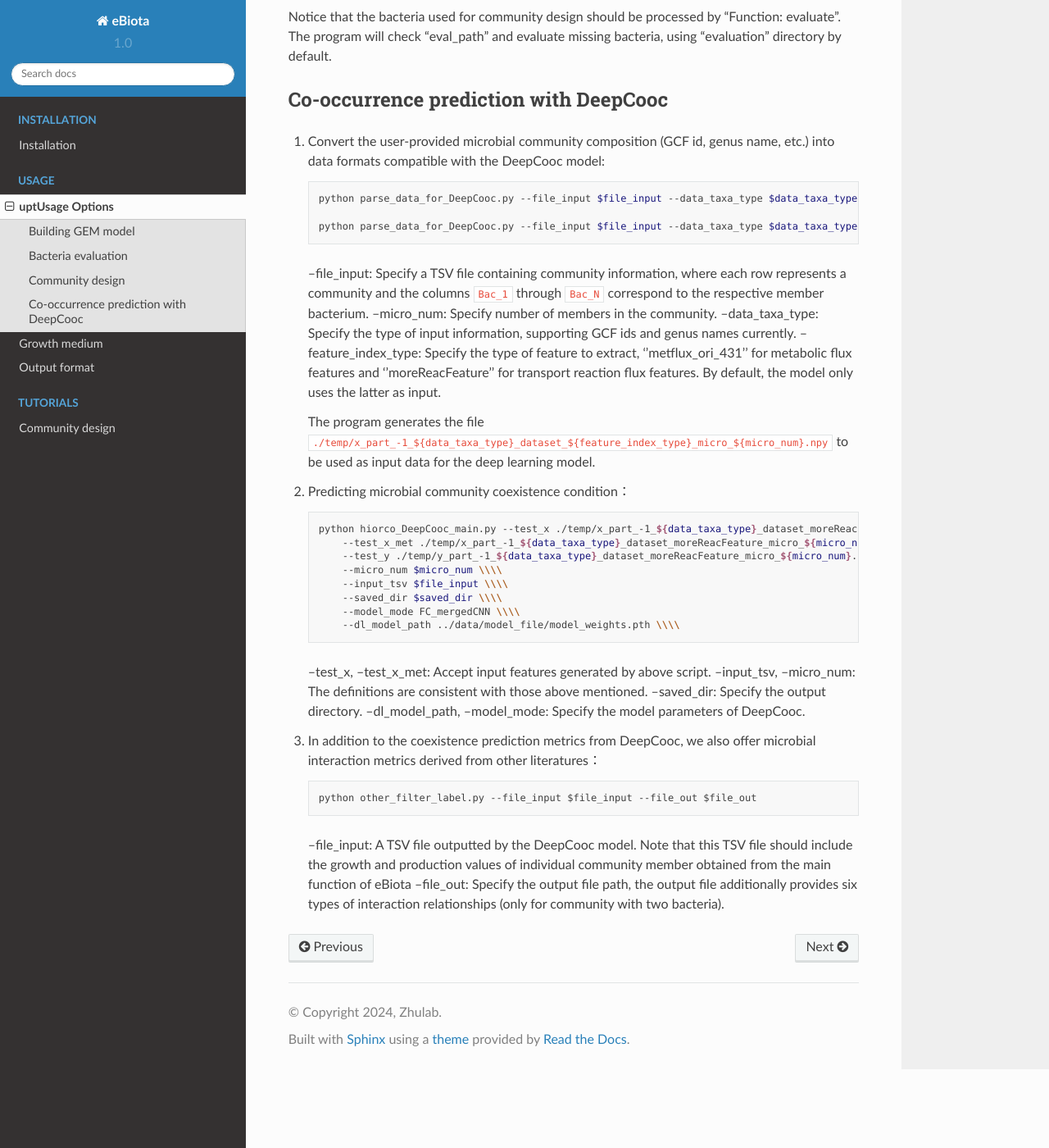
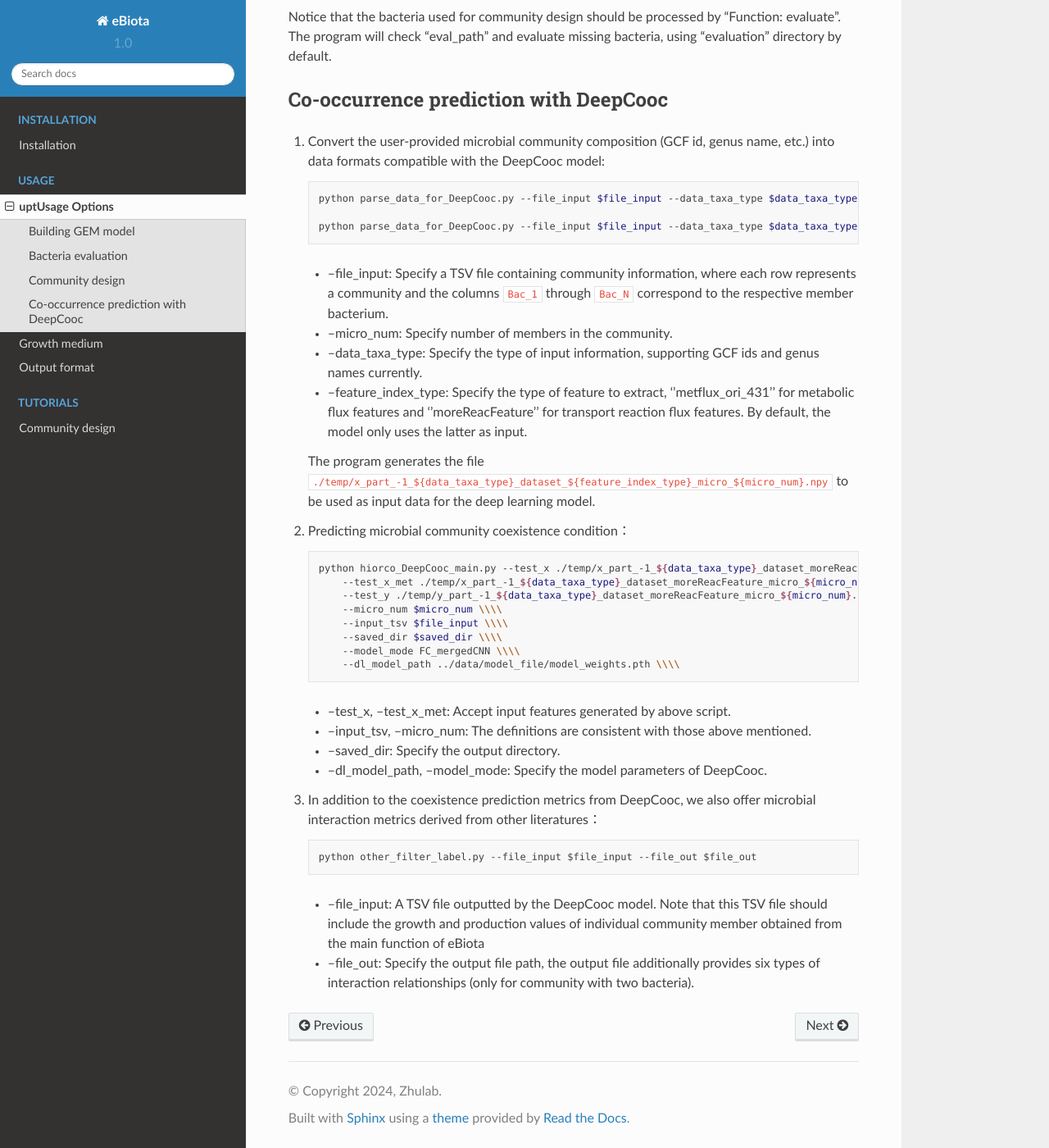
Before and after one commit to allons42/eBiota, a Sphinx documentation site: the page built from docs/usage/option.md, in a window 1280 px wide and 1400 px high, scrolled down 1068 px. Shown: the whole window at 82% size. Built offline with Sphinx 7.4.7 and the Read the Docs theme 2.0.0, drawn with Linux system fonts in a browser that asks for light colours; part of the change alters nothing that is shown.

````diff
--- a/docs/usage/option.md
+++ b/docs/usage/option.md
@@ -50,10 +50,10 @@ Co-occurrence prediction with DeepCooc
 
    python parse_data_for_DeepCooc.py --file_input $file_input --data_taxa_type $data_taxa_type --micro_num $micro_num --feature_index_type metflux_ori_431
    ```
-   --file_input: Specify a TSV file containing community information, where each row represents a community and the columns `Bac_1` through `Bac_N` correspond to the respective member bacterium.
-   --micro_num: Specify number of members in the community.
-   --data_taxa_type: Specify the type of input information, supporting GCF ids and genus names currently.
-   --feature_index_type: Specify the type of feature to extract, ''metflux_ori_431'' for metabolic flux features and ''moreReacFeature'' for transport reaction flux features. By default, the model only uses the latter as input.
+   * --file_input: Specify a TSV file containing community information, where each row represents a community and the columns `Bac_1` through `Bac_N` correspond to the respective member bacterium.
+   * --micro_num: Specify number of members in the community.
+   * --data_taxa_type: Specify the type of input information, supporting GCF ids and genus names currently.
+   * --feature_index_type: Specify the type of feature to extract, ''metflux_ori_431'' for metabolic flux features and ''moreReacFeature'' for transport reaction flux features. By default, the model only uses the latter as input.
 
    The program generates the file `./temp/x_part_-1_${data_taxa_type}_dataset_${feature_index_type}_micro_${micro_num}.npy` to be used as input data for the deep learning model.
 2. Predicting microbial community coexistence condition：
@@ -68,14 +68,14 @@ Co-occurrence prediction with DeepCooc
        --model_mode FC_mergedCNN \\\\
        --dl_model_path ../data/model_file/model_weights.pth \\\\
    ```
-   --test_x, --test_x_met: Accept input features generated by above script.
-   --input_tsv, --micro_num: The definitions are consistent with those above mentioned.
-   --saved_dir: Specify the output directory.
-   --dl_model_path, --model_mode: Specify the model parameters of DeepCooc.
+   * --test_x, --test_x_met: Accept input features generated by above script.
+   * --input_tsv, --micro_num: The definitions are consistent with those above mentioned.
+   * --saved_dir: Specify the output directory.
+   * --dl_model_path, --model_mode: Specify the model parameters of DeepCooc.
 3. In addition to the coexistence prediction metrics from DeepCooc, we also offer microbial interaction metrics derived from other literatures：
 
    ```
    python other_filter_label.py --file_input $file_input --file_out $file_out
    ```
-   --file_input: A TSV file outputted by the DeepCooc model. Note that this TSV file should include the growth and production values of individual community member obtained from the main function of eBiota
-   --file_out: Specify the output file path, the output file additionally provides six types of interaction relationships (only for community with two bacteria).
+   * --file_input: A TSV file outputted by the DeepCooc model. Note that this TSV file should include the growth and production values of individual community member obtained from the main function of eBiota
+   * --file_out: Specify the output file path, the output file additionally provides six types of interaction relationships (only for community with two bacteria).
````
